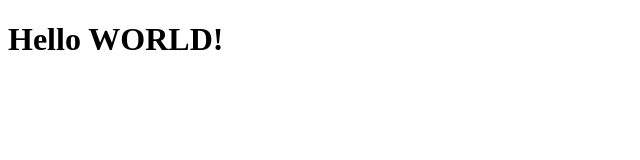
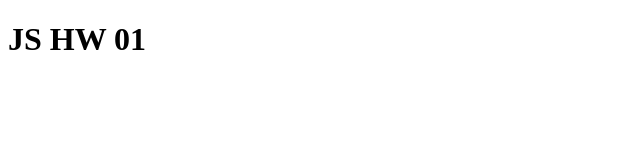
Before and after one commit to Vlad-Rzaiev/goit-js-hw-01, a plain HTML site: page index.html in a window 1280 px wide. Shown: the whole page, without its empty margins (0-640 px from the left). Drawn offline with Linux system fonts and the light colour scheme.

Commit message:
fix title

```diff
--- a/index.html
+++ b/index.html
@@ -3,11 +3,11 @@
   <head>
     <meta charset="UTF-8" />
     <meta name="viewport" content="width=device-width, initial-scale=1.0" />
-    <title>Document</title>
+    <title>goit-js-hw-01</title>
   </head>
   <body>
     <main>
-      <h1>Hello WORLD!</h1>
+      <h1>JS HW 01</h1>
     </main>
 
     <script src="./js/task-1.js" type="module"></script>
```
